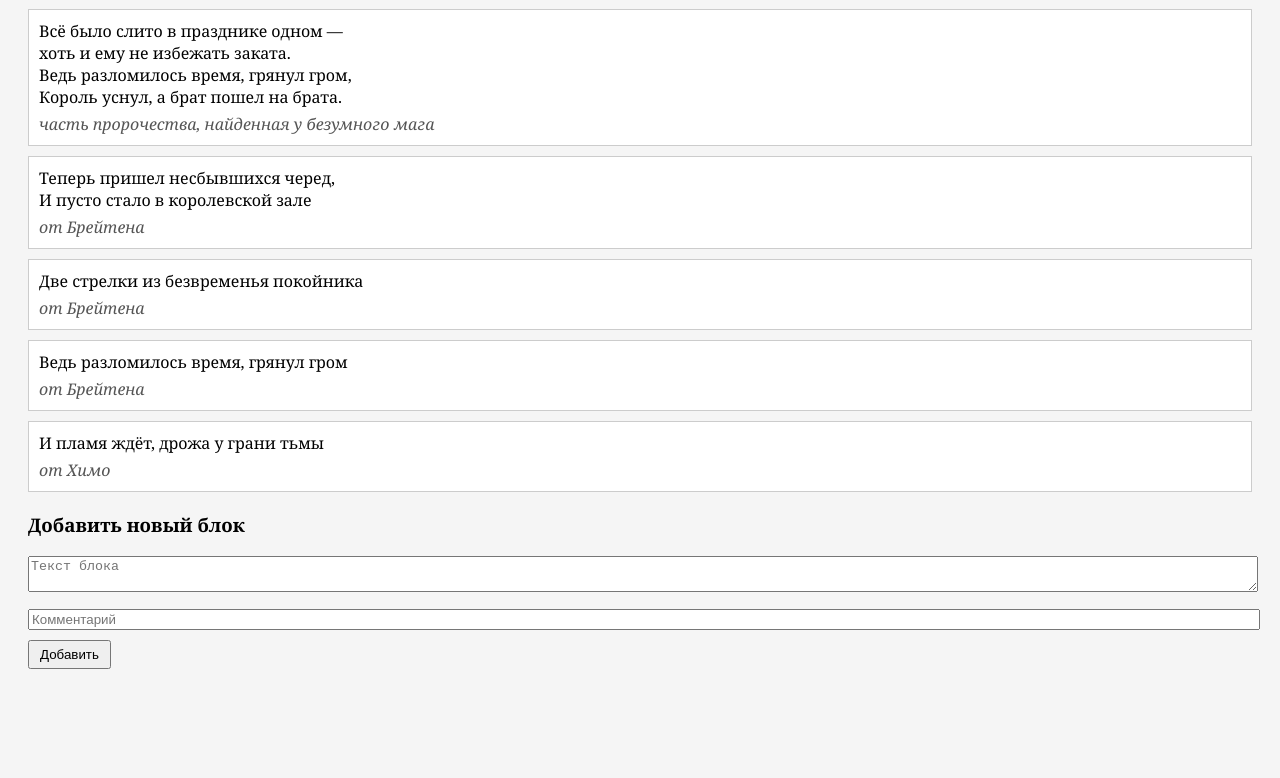
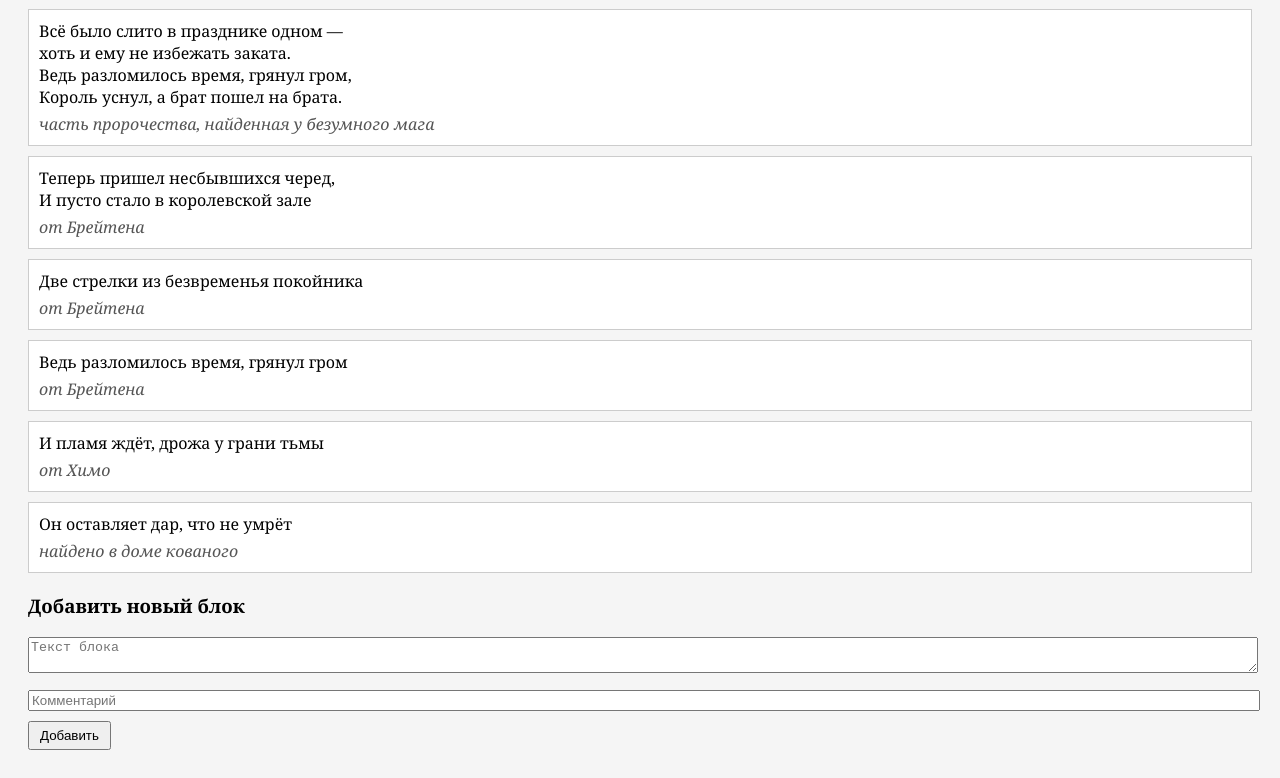
Before and after one commit to reckonerest/prorochesctvo, a plain HTML site: page index.html in a window 1280 px wide. Shown: the part 1066-1844 px from the top of the page. Before the commit the page ends 1763 px from the top, so only its background shows below. Drawn offline with nearby package versions, Linux system fonts and the light colour scheme.

Commit message:
index.html

```diff
--- a/index.html
+++ b/index.html
@@ -134,6 +134,10 @@
         text: `И пламя ждёт, дрожа у грани тьмы`,
         comment: "от Химо"
       },
+      {
+        text: `Он оставляет дар, что не умрёт`,
+        comment: "найдено в доме кованого"
+      },
     ];
 
     const container = document.getElementById("container");
```
